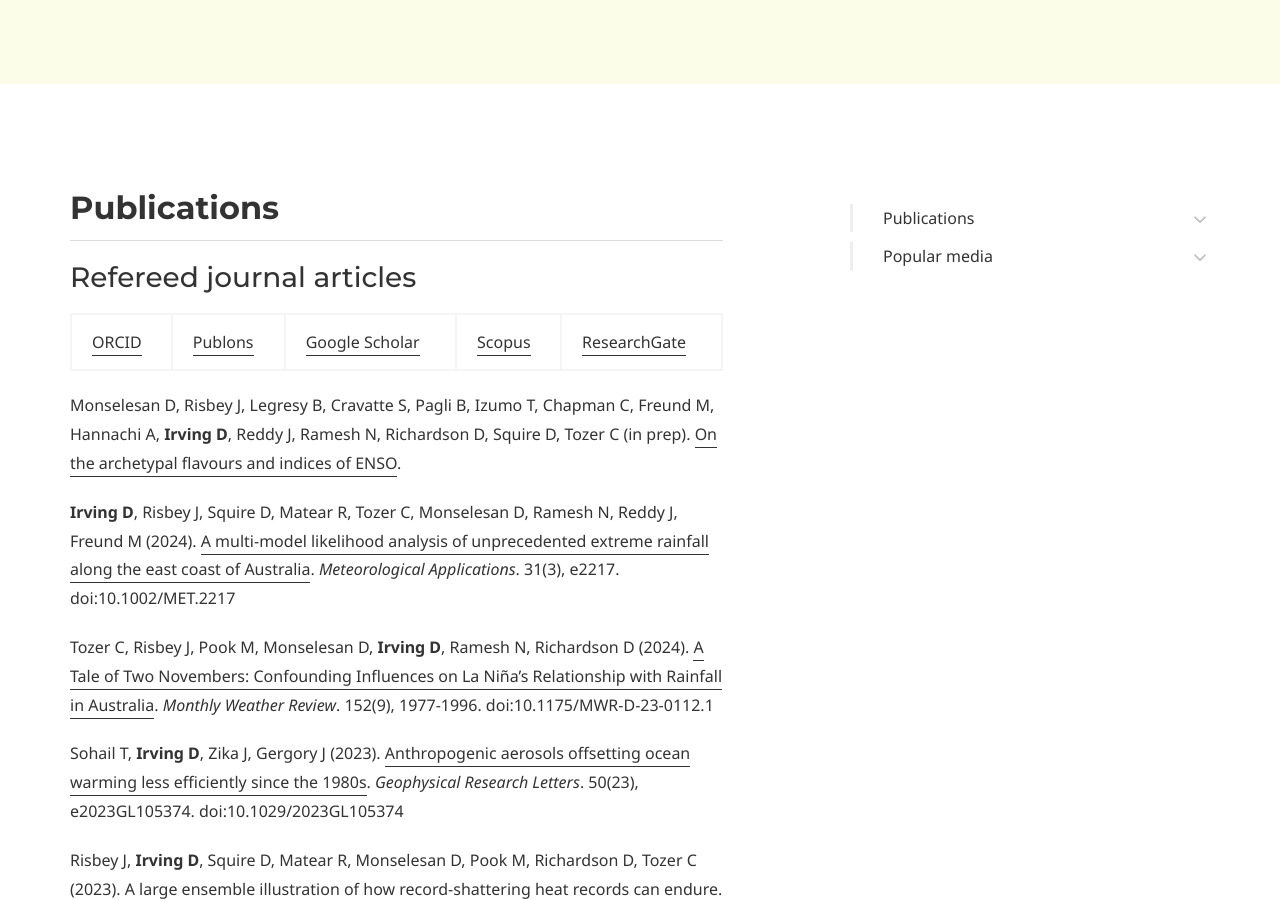
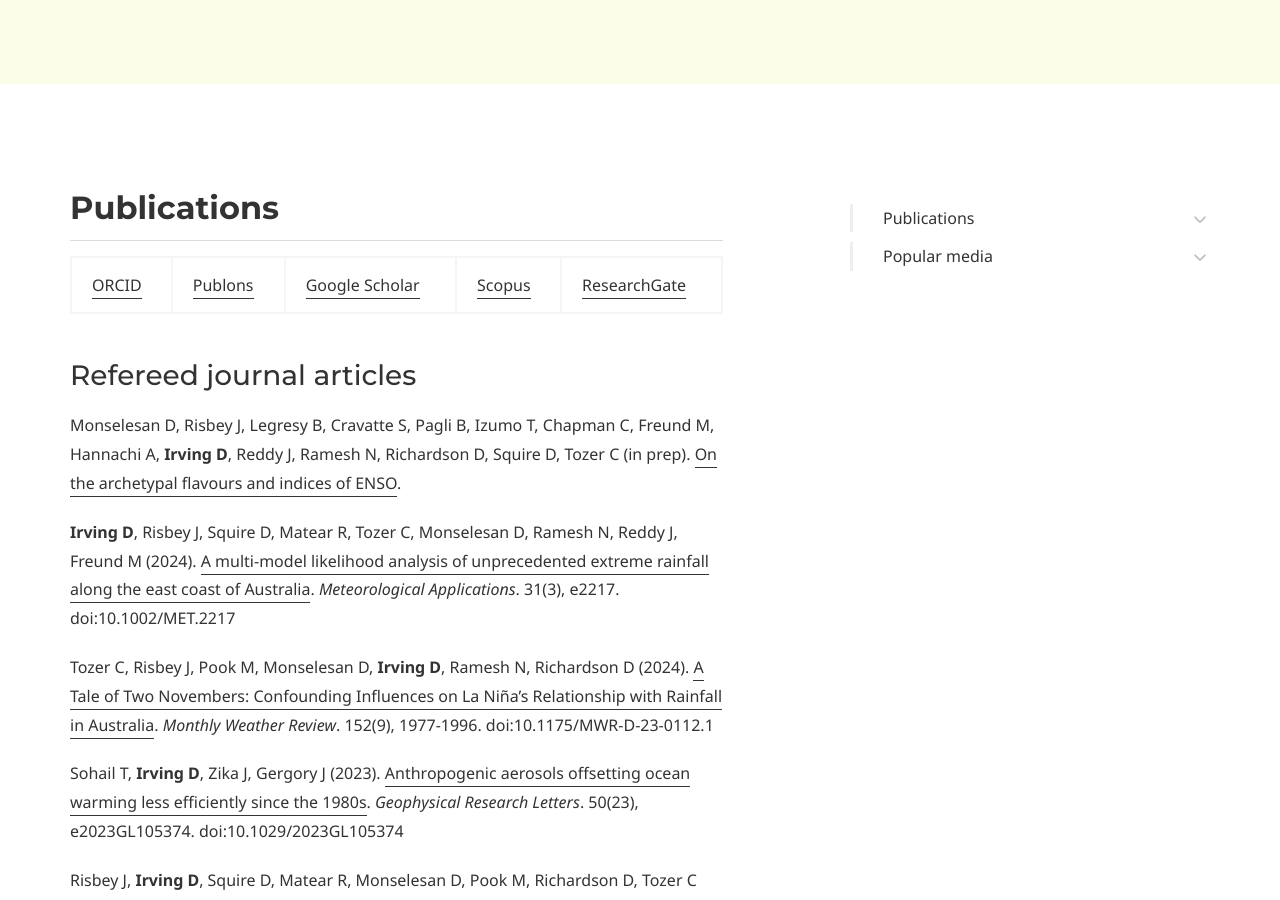
Before and after one commit to DamienIrving/damienirving.github.io, a Jekyll site: the page built from publications.md, in a window 1280 px wide and 900 px high, scrolled down 510 px. Built offline with Jekyll 4.4.1, drawn with Linux system fonts in a browser that asks for light colours; some web fonts are replaced.

```diff
--- a/publications.md
+++ b/publications.md
@@ -21,9 +21,9 @@ page_nav:
 
 ## Publications
 
+[ORCID](http://orcid.org/0000-0003-1258-5002) | [Publons](https://publons.com/researcher/1172495/damien-irving/) | [Google Scholar](https://scholar.google.com/citations?user=Vo2Du7sAAAAJ&hl=en&oi=sra) | [Scopus](https://www.scopus.com/authid/detail.uri?authorId=36634371000) | [ResearchGate](https://www.researchgate.net/profile/Damien_Irving)
+
 ### Refereed journal articles
-
-[ORCID](http://orcid.org/0000-0003-1258-5002) | [Publons](https://publons.com/researcher/1172495/damien-irving/) | [Google Scholar](https://scholar.google.com/citations?user=Vo2Du7sAAAAJ&hl=en&oi=sra) | [Scopus](https://www.scopus.com/authid/detail.uri?authorId=36634371000) | [ResearchGate](https://www.researchgate.net/profile/Damien_Irving)
 
 Monselesan D, Risbey J, Legresy B, Cravatte S, Pagli B, Izumo T, Chapman C, Freund M, Hannachi A, **Irving D**, Reddy J, Ramesh N, Richardson D, Squire D, Tozer C (in prep). [On the archetypal flavours and indices of ENSO](https://arxiv.org/abs/2406.08694).
 
```
